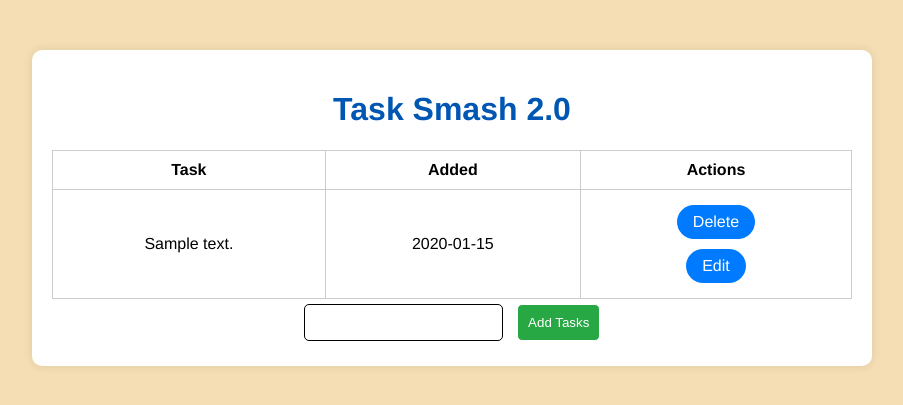
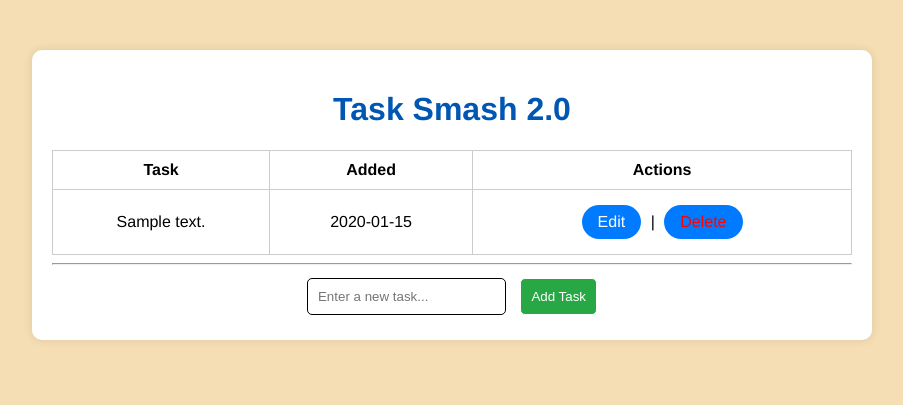
Before and after one commit to Paulipdx/Task-Smash, a Python web app: template templates/index.html in a window 1280 px wide. Shown: the top 405 px of the page, without its empty margins (188-1091 px from the left). Run offline with Jinja, Linux system fonts and the light colour scheme; the template is opened without the code that fills it: most values are stand-ins (such as "Sample title", 1, 10 or a date in 2020).

Commit message:
Update index.html
updated the naming conventions to be more standard (like using task.date_created) and added a few classes to make styling easier later.

```diff
--- a/templates/index.html
+++ b/templates/index.html
@@ -1,41 +1,50 @@
-{% extends 'base.html'%}
-
+{% extends 'base.html' %}
 
 {% block head %}
-<title>Task Smash</title>
+<title>Task Smash 2.0</title>
 {% endblock %}
 
-{%block body%}
+{% block body %}
 <div class="content">
     <h1>Task Smash 2.0</h1>
 
-        {% if tasks | length < 1%}
-        <h3>There are no tasks... create one here!</h3>
-        {% else %}
+    {% if tasks|length > 0 %}
         <table>
+            <thead>
                 <tr>
                     <th>Task</th>
                     <th>Added</th>
                     <th>Actions</th>
                 </tr>
+            </thead>
+            <tbody>
                 {% for task in tasks %}
                 <tr>
-                    <td>{{task.content}}</td>
-                    <td>{{task.create.strftime("%y-%m-%d")}}</td>
+                    <td>{{ task.content }}</td>
+                    <!-- Changed .create to .date_created as it's a more common naming convention -->
+                    <td>{{ task.date_created.strftime('%Y-%m-%d') }}</td>
                     <td>
-                        <a href="/delete/{{task.id}}">Delete</a>
-                        <br/>
-                        <a href="/edit/{{task.id}}">Edit</a>
+                        <a href="/update/{{ task.id }}">Edit</a>
+                        <span class="separator">|</span>
+                        <a href="/delete/{{ task.id }}" style="color: red;">Delete</a>
                     </td>
                 </tr>
                 {% endfor %}
+            </tbody>
         </table>
+    {% else %}
+        <div class="empty-state">
+            <h3>There are no tasks... create one below!</h3>
+        </div>
     {% endif %}
 
-        <form action="/" method="post">
-            <input type="text" name="content" id="content"/>
-            <input type="submit" value="Add Tasks" id="btn_add"/>
+    <hr>
+
+    <div class="form-container">
+        <form action="/" method="POST">
+            <input type="text" name="content" id="content" placeholder="Enter a new task..." required>
+            <input type="submit" value="Add Task" id="btn_add">
         </form>
     </div>
-
+</div>
 {% endblock %}
```
Lines whose indentation alone changed are shown as unchanged.
